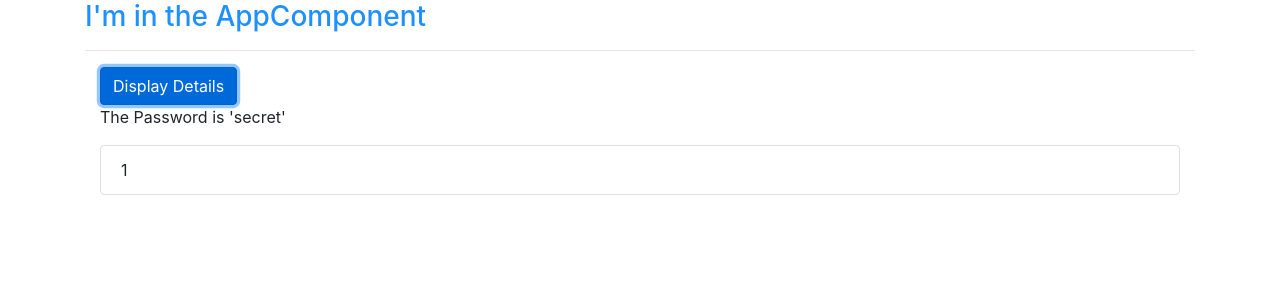
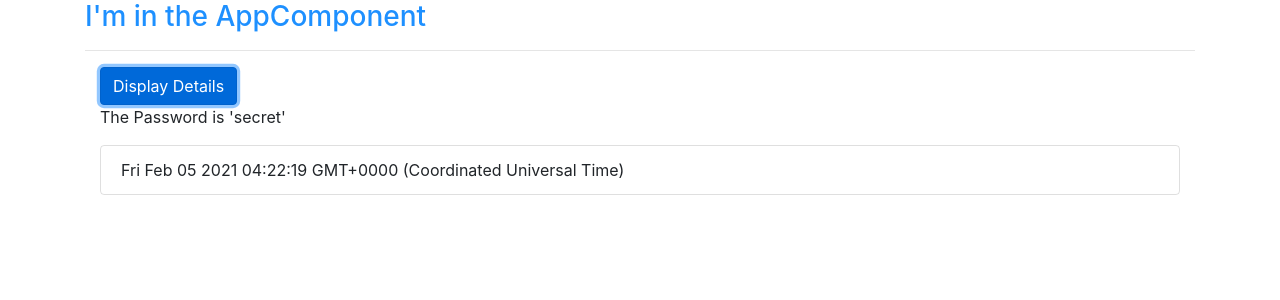
Before and after one commit to rydwan10/angular-udemy-tutorial, an Angular app: page / in a window 1280 px wide. Both pictures are taken after a click on the button "Display Details". Shown: the top 300 px of the page. Built offline with nearby package versions, Linux system fonts and the light colour scheme.

Commit message:
adding index in ngFor iteration

```diff
--- a/src/app/details/details.component.html
+++ b/src/app/details/details.component.html
@@ -7,10 +7,10 @@
       <p *ngIf="toggleParagraph">The Password is 'secret'</p>
       <ul class="list-group">
         <li
-          [ngStyle]="{ backgroundColor: item >= 5 ? 'blue' : 'transparent' }"
+          *ngFor="let item of arrClick; let i = index"
+          [ngStyle]="{ backgroundColor: i >= 5 ? 'blue' : 'transparent' }"
           class="list-group-item"
-          *ngFor="let item of arrClick"
-          [ngClass]="{ 'white-text': item >= 5 }"
+          [ngClass]="{ 'white-text': i >= 5 }"
         >
           {{ item }}
         </li>
--- a/src/app/details/details.component.ts
+++ b/src/app/details/details.component.ts
@@ -7,13 +7,13 @@ import { Component, OnInit } from '@angular/core';
 })
 export class DetailsComponent implements OnInit {
   toggleParagraph: boolean = false;
-  arrClick: number[] = [];
+  arrClick: Date[] = [];
   constructor() {}
 
   ngOnInit(): void {}
 
   onToggleParagraph(): void {
     this.toggleParagraph = !this.toggleParagraph;
-    this.arrClick.push(this.arrClick.length + 1);
+    this.arrClick.push(new Date());
   }
 }
```
